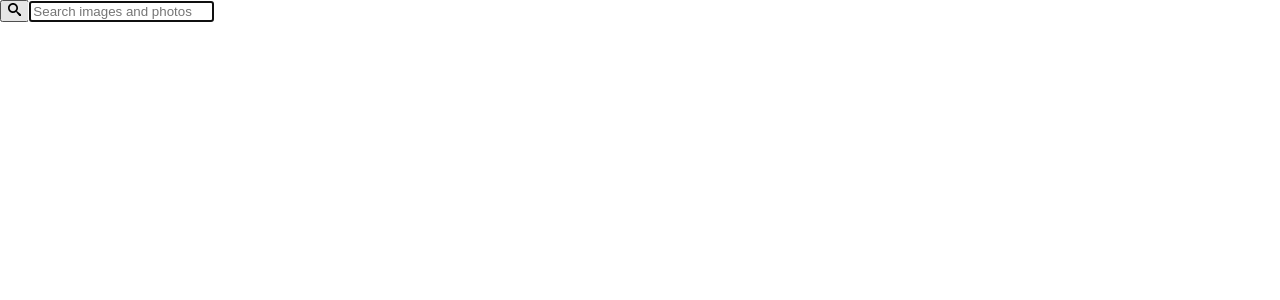
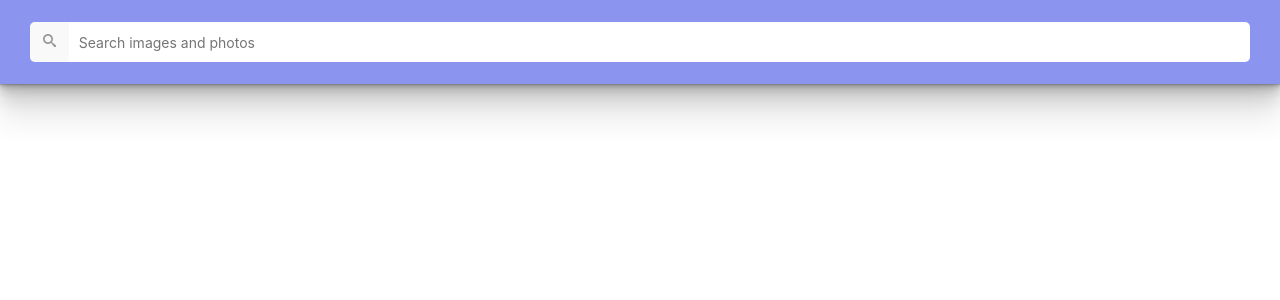
Before and after one commit to Maksym-Ocheretniuk/goit-react-hw-03-image-finder, a React (Create React App) app: page / in a window 1280 px wide. Shown: the top 300 px of the page. Built offline with nearby package versions, Linux system fonts and the light colour scheme.

Commit message:
Searchbar styles

```diff
--- a/src/components/Searchbar/Searchbar.jsx
+++ b/src/components/Searchbar/Searchbar.jsx
@@ -3,7 +3,7 @@ import PropTypes from 'prop-types';
 import { ImSearch } from 'react-icons/im';
 import { toast } from 'react-toastify';
 
-// import css from './Searchbar.module.css';
+import css from './Searchbar.module.css';
 
 export class Searchbar extends Component {
   state = {
@@ -25,9 +25,9 @@ export class Searchbar extends Component {
 
   render() {
     return (
-      <header>
-        <form onSubmit={this.handleSubmit}>
-          <button type="submit">
+      <header className={css.searchBar}>
+        <form onSubmit={this.handleSubmit} className={css.searchForm}>
+          <button type="submit" className={css.searchButton}>
             <ImSearch />
           </button>
           <input
@@ -37,6 +37,7 @@ export class Searchbar extends Component {
             placeholder="Search images and photos"
             value={this.state.inputSearch}
             onChange={this.handleInputChange}
+            className={css.searchInput}
           />
         </form>
       </header>
--- a/src/components/Searchbar/Searchbar.module.css
+++ b/src/components/Searchbar/Searchbar.module.css
@@ -0,0 +1,67 @@
+.searchBar {
+  display: flex;
+  justify-content: center;
+  align-items: center;
+
+  position: sticky;
+  top: 0;
+  left: 0;
+
+  min-height: 64px;
+  padding: 10px 30px;
+
+  color: #ffffff;
+  background-color: #8b95f0;
+  box-shadow: 0 1px 1px rgba(0, 0, 0, 0.11), 0 2px 2px rgba(0, 0, 0, 0.11),
+    0 4px 4px rgba(0, 0, 0, 0.11), 0 8px 8px rgba(0, 0, 0, 0.11),
+    0 16px 16px rgba(0, 0, 0, 0.11), 0 32px 32px rgba(0, 0, 0, 0.11);
+
+  z-index: 10;
+}
+
+.searchForm {
+  display: flex;
+  align-items: center;
+
+  width: 100%;
+
+  background-color: rgb(255, 255, 255);
+  border-radius: 5px;
+
+  overflow: hidden;
+}
+
+.searchButton {
+  display: inline-block;
+
+  width: 40px;
+  height: 40px;
+
+  border: 0;
+  background-size: 40%;
+  background-repeat: no-repeat;
+  background-position: center;
+  opacity: 0.4;
+  transition: opacity 250ms cubic-bezier(0.4, 0, 0.2, 1);
+  cursor: pointer;
+  outline: none;
+}
+
+.searchButton:hover {
+  opacity: 1;
+}
+
+.searchInput {
+  display: inline-block;
+  width: 100%;
+  font: inherit;
+  font-size: 16px;
+  border: none;
+  outline: none;
+  padding-left: 10px;
+}
+
+.searchInput::placeholder {
+  font: inherit;
+  font-size: 14px;
+}
```
